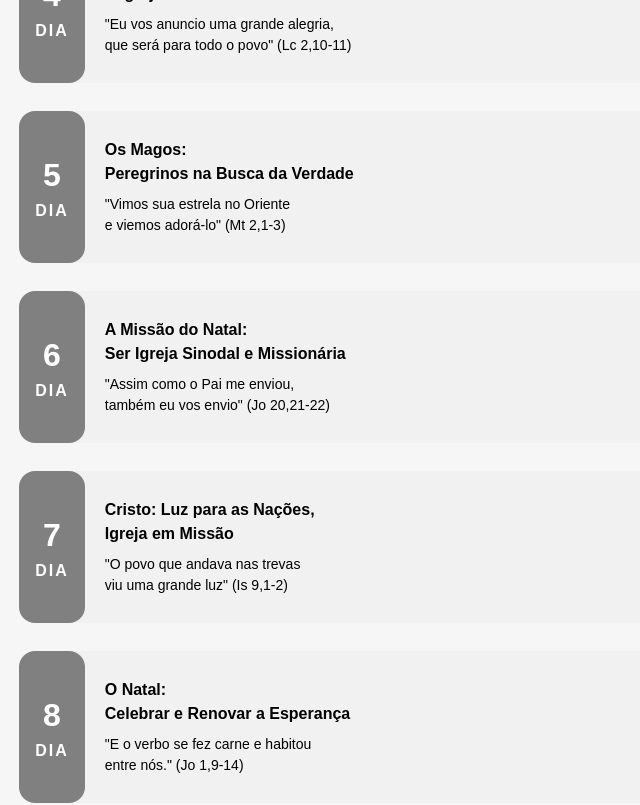
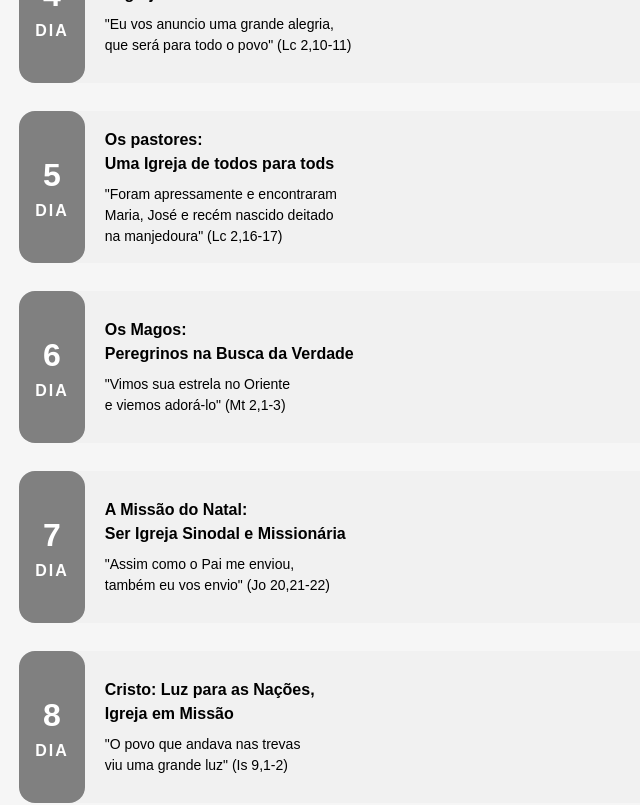
Before and after one commit to esa1715/novena-natal-2025-react, a React (Vite) app: page / in a window 1280 px wide. Shown: the part 860-1665 px from the top of the page, without its empty margins (0-640 px from the left). Built offline with nearby package versions, Linux system fonts and the light colour scheme.

Commit message:
Adiciona contéudo do quinto dia da novena

```diff
--- a/public/encontros.json
+++ b/public/encontros.json
@@ -77,6 +77,34 @@
         }
     },
 
+
+
+
+
+
+    {
+        "titulo": "Os pastores:\nUma Igreja de todos para tods",
+        "descricao": "\"Foram apressamente e encontraram\n Maria, José e recém nascido deitado\n na manjedoura\" (Lc 2,16-17)",
+        "acolhidaCanto": {
+            "nome": "Como o Sol Nasce da Aurora",
+            "video": "KU-C1xAtC_w",
+            "letra": "1. Como o sol nasce da aurora de Maria nascerá<br> Aquele que a terra seca em jardim converterá.<br> Ó Belém, abre teus braços ao Pastor que a ti virá.<br><br><strong>Emanuel, Deus conosco, vem ao nosso mundo, vem!</strong><br><br>2. Ouve, ó Pastor do teu povo,<br> Vem do alto do céu onde estás!<br><br> 3. Vem teu rebanho salvar,<br> Mostra o amor que lhes tens!"
+        },
+        "proclamacaoDaPalavra": {
+            "titulo": "Evangelho segundo Lucas (2,16-17)",
+            "texto": "¹⁶ E foram apressadamente, e acharam Maria, e José, e o menino deitado na manjedoura. ¹⁷ E, vendo-o, divulgaram a palavra que acerca do menino lhes fora dita;"
+        },
+        "atividadeEmGrupoCanto": {
+            "nome": "Ouve-se na Terra um Grito",
+            "video": "5J_-hVjfaZM",
+            "letra": "<strong>Ouve-se na terra um grito,<br> Do povo um grande clamor:<br> Senhor, abre os céus,<br> Que as nuvens chovam o Salvador.</strong><br><br>1. É um só canto de amor e esperança;<br> Que a terra mãe, germinando contém<br> A ti, Senhor, nós clamamos:<br> Vem Senhor Jesus, vem!<br><br>2. Mesmo se as guerrras destroem a terra;<br> Pondo em perigo a paz e o bem;<br> Que a nossa voz não se canse:<br> Vem Senhor Jesus, vem!"
+        },
+        "oracaoFinalCanto": {
+            "nome": "Como o Sol Nasce da Aurora",
+            "video": "KU-C1xAtC_w",
+            "letra": "1. Como o sol nasce da aurora de Maria nascerá<br> Aquele que a terra seca em jardim converterá.<br> Ó Belém, abre teus braços ao Pastor que a ti virá.<br><br><strong>Emanuel, Deus conosco, vem ao nosso mundo, vem!</strong><br><br>2. Ouve, ó Pastor do teu povo,<br> Vem do alto do céu onde estás!<br><br> 3. Vem teu rebanho salvar,<br> Mostra o amor que lhes tens!"
+        }
+    },
 
 
 
--- a/src/pages/Encontro.tsx
+++ b/src/pages/Encontro.tsx
@@ -21,6 +21,7 @@ type Encontro = {
   acolhidaCanto?: Canto;
   proclamacaoDaPalavra?: Leitura;
   brevesComentariosCanto?: Canto;
+  atividadeEmGrupoCanto?: Canto;
   oracaoFinalCanto?: Canto;
 };
 
@@ -80,7 +81,6 @@ export default function Encontro() {
                     <p><strong>Letra:</strong></p>
                     <p className="letra-canto" dangerouslySetInnerHTML={{ __html: encontro.acolhidaCanto.letra }}/>
                   </div>
-
                 </>
               )}
             </div>
@@ -144,6 +144,36 @@ export default function Encontro() {
           </>
           )}
 
+
+          {/* BREVES COMENTÁRIOS */}
+          {encontro.atividadeEmGrupoCanto && (
+          <>
+          <section className="secao">
+            <div className="secao-titulo">
+              <h3>ATIVIDADE EM GRUPO</h3>
+            </div>
+            <div className="secao-conteudo">
+              <div className="player-container">
+                <iframe
+                  src={`https://www.youtube.com/embed/${encontro.atividadeEmGrupoCanto.video}`}
+                  title={`Player do YouTube - ${encontro.atividadeEmGrupoCanto.nome}`}
+                  // frameBorder="0"
+                  allow="accelerometer; autoplay; clipboard-write; encrypted-media; gyroscope; picture-in-picture"
+                  allowFullScreen
+                  style={{ width: '100%', height: '100%' }}
+                />
+              </div>
+              <div className='canto-acolhida'>
+                <p><strong>Canto:</strong> {encontro.atividadeEmGrupoCanto.nome}</p>
+                <br />
+                <p><strong>Letra:</strong></p>
+                <p className="letra-canto" dangerouslySetInnerHTML={{ __html: encontro.atividadeEmGrupoCanto.letra }}/>
+              </div>
+            </div>
+          </section>
+          </>
+          )}
+
           {/* ORAÇÃO FINAL */}
           <section className="secao">
             <div className="secao-titulo">
```
